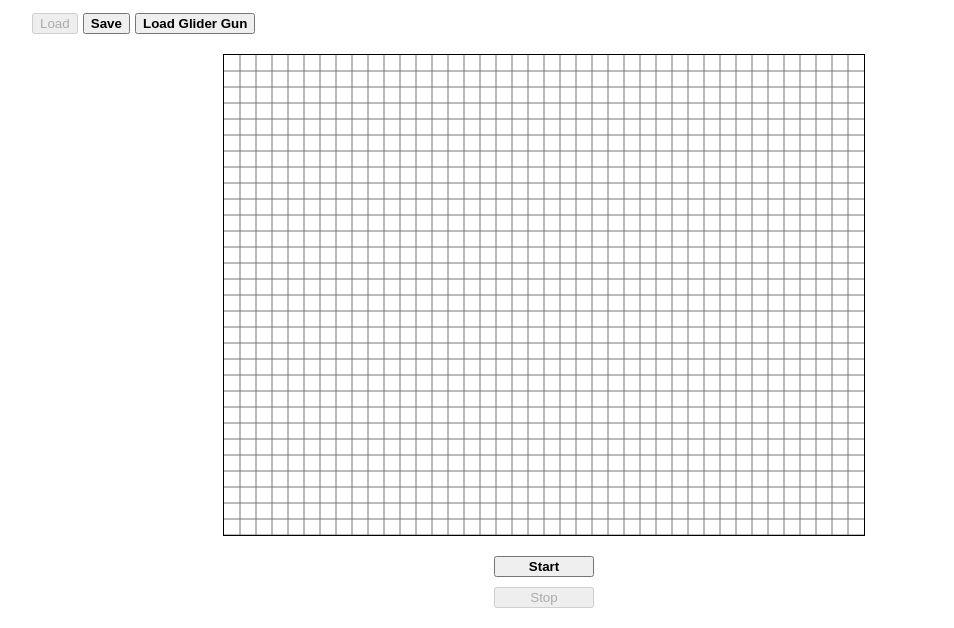
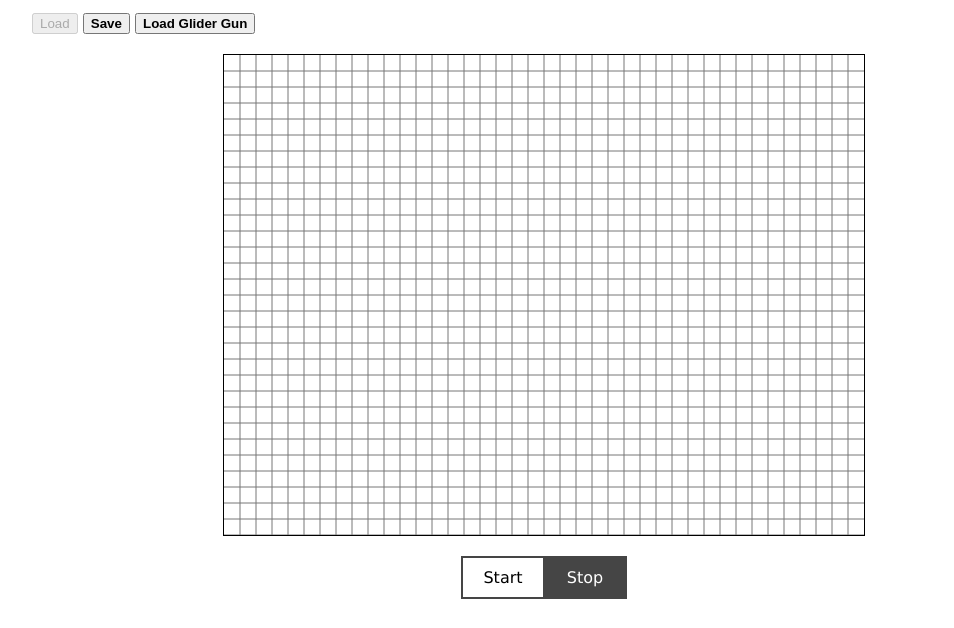
Before and after one commit to jpsierens/gameoflifejs, a website built with webpack: page index.html in a window 1280 px wide. Shown: the part 103-731 px from the top of the page, without its empty margins (96-1050 px from the left). Built offline with nearby package versions, Linux system fonts and the light colour scheme.

Commit message:
replaced start/stop buttons with toggle switch using radio buttons

```diff
--- a/app.js
+++ b/app.js
@@ -26,7 +26,8 @@ const game = new Game({
     canvas,
     context: ctx,
     universe,
-    speed: 200
+    speed: 200,
+    formID: 'startstop'
 });
 
 game.initialise();
--- /dev/null
+++ b/gol.css
@@ -0,0 +1,102 @@
+:root{
+    --dark-colour: #454545;
+}
+
+body {
+    font-family: verdana, sans-serif;
+    width: 80%;
+    margin: auto;
+}
+
+#universe {
+    display: block;
+    margin: 20px auto;
+    border: 1px solid black;
+}
+
+button:enabled {
+    font-weight: bold;
+}
+
+aside {
+    margin: 2em;
+    padding: 0.5em 1em;
+    border: thin solid #ccc;
+}
+
+aside li {
+    margin: 0.5em 0;
+}
+
+/* start/stop toggle button styling */
+#startstop {
+    box-sizing: border-box;
+    display: flex;
+    justify-content: center;
+    align-items: center;
+    z-index: -1;
+}
+
+.btn {
+    /*border: 3px solid #1a1a1a;*/
+    border: 2px solid var(--dark-colour);
+    display: inline-block;
+    padding: 10px;
+    position: relative;
+    text-align: center;
+    transition: background 600ms ease, color 600ms ease;
+}
+
+input[type="radio"].toggle {
+    display: none;
+}
+
+input[type="radio"].toggle + label {
+    cursor: pointer;
+    min-width: 60px;
+}
+
+input[type="radio"].toggle + label:hover {
+    background: none;
+    /*color: #1a1a1a;*/
+    color: var(--dark-colour);
+}
+
+input[type="radio"].toggle + label:after {
+/*    background: #1a1a1a; */
+    background-color: var(--dark-colour);
+    content: "";
+    height: 100%;
+    position: absolute;
+    top: 0;
+    transition: left 200ms cubic-bezier(0.77, 0, 0.175, 1);
+    width: 100%;
+    z-index: -1;
+}
+
+input[type="radio"].toggle.toggle-left + label {
+    border-right: 0;
+}
+
+input[type="radio"].toggle.toggle-left + label:after {
+    left: 100%;
+}
+
+/*
+input[type="radio"].toggle.toggle-right + label {
+    margin-left: -5px;
+}
+*/
+input[type="radio"].toggle.toggle-right + label:after {
+    left: -100%;
+}
+
+input[type="radio"].toggle:checked + label {
+    cursor: default;
+    color: #fff;
+    transition: color 200ms;
+}
+
+input[type="radio"].toggle:checked + label:after {
+    left: 0;
+}
--- a/index.html
+++ b/index.html
@@ -1,45 +1,26 @@
 <!DOCTYPE html>
 <html>
 <head>
-	<title>Game Of Life</title>
-	<style type="text/css">
-	    body {
-	    	font-family: verdana, sans-serif;
-	    	width: 80%;
-	    	margin: auto;
-	    }
-		#universe{
-			display: block;
-			margin: 20px auto;
-			border: 1px solid black;
-		}
-		#start, #stop{
-			display: block;
-			width: 100px;
-			margin: 10px auto;
-		}
-		button:enabled {
-			font-weight: bold;
-		}
-        aside {
-            margin: 2em;
-            padding: 0.5em 1em;
-            border: thin solid #ccc;
-        }
-        aside li {
-            margin: 0.5em 0;
-        }
-	</style>
+    <title>Game Of Life</title>
+    <link rel="stylesheet" type="text/css" href="gol.css" />
 </head>
 <body>
 <h1>Game of Life</h1>
-<p>Click to set some squares as 'living' then click the Start button, selecting a few adjacent squares is a good idea.</p>
+<p>Click to set some squares as 'living' then click the Start button, selecting a few adjacent squares is a good
+    idea.</p>
 <p>
-	<button id="load">Load</button> <button id="save">Save</button> <button id="gG" title="Loads a never-ending pattern which creates 'gliders'">Load Glider Gun</button>
+    <button id="load">Load</button>
+    <button id="save">Save</button>
+    <button id="gG" title="Loads a never-ending pattern which creates 'gliders'">Load Glider Gun</button>
 </p>
-	<canvas id="universe" width="640" height="480"></canvas>
-	<button id="start" >Start</button>
-    <button id="stop" disabled="true">Stop</button>
+<canvas id="universe" width="640" height="480"></canvas>
+
+<form id="startstop" method="get" action="#">
+    <input id="toggle-on" class="toggle toggle-left" name="toggle" value="start" type="radio"/>
+    <label for="toggle-on" class="btn">Start</label>
+    <input id="toggle-off" class="toggle toggle-right" name="toggle" value="stop" type="radio" checked/>
+    <label for="toggle-off" class="btn">Stop</label>
+</form>
 
 <aside>
     <h2>ze life rules</h2>
@@ -52,6 +33,6 @@
 
 </aside>
 
-	<script type="text/javascript" src="bundle.js"></script>
+<script type="text/javascript" src="bundle.js"></script>
 </body>
 </html>
```
Also changed, not shown: bundle.js, js/Game.js, 1 other file.
